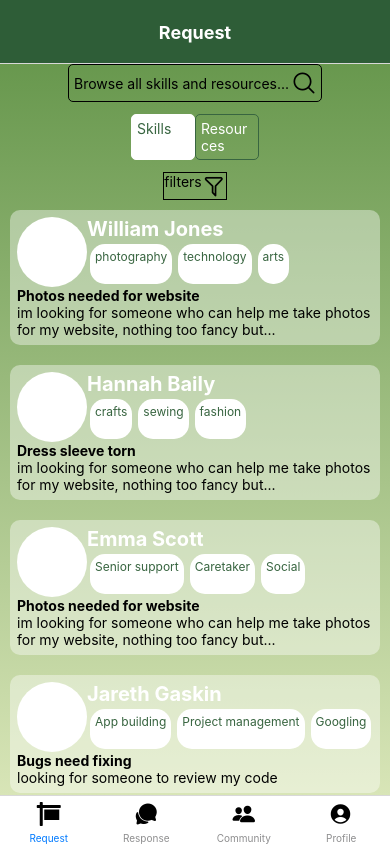
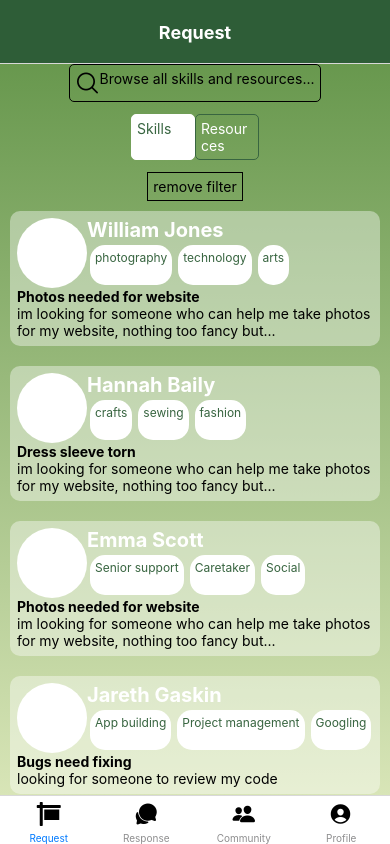
Before and after one commit to JarethG/Service, a React Native app: screen /Request in a window 390 px wide. Built offline with nearby package versions, Linux system fonts and the light colour scheme.

Commit message:
fixed searchable function to filter resource search results.

```diff
--- /dev/null
+++ b/Components/Search.js
@@ -0,0 +1,67 @@
+import {Alert, FlatList, Modal, Text, TextInput, TouchableOpacity, View} from "react-native";
+import {AntDesign} from "@expo/vector-icons";
+import {useState} from "react";
+import lists from "../JSONS/Filters.json"
+
+export default function Search({result}) {
+    const tools = lists.Tools
+
+    const [searching, setSearching] = useState(false)
+    const [searchText, setSearchText] = useState();
+
+
+    const [searchSuggestions, setSearchSuggestions] = useState(tools)
+
+    function searchFilter(text) {
+        setSearchText(text)
+        let filtered = tools.filter((tool) => {
+            return tool.indexOf(text) > -1;
+        })
+        text == "" ? setSearchText(null) : null
+        filtered.length == 0 ?
+            setSearchSuggestions(["sorry, nothing fits that query"])
+            :
+            setSearchSuggestions(filtered)
+
+    }
+
+    const renderItem = ({item}) => {
+        return (
+            <TouchableOpacity onPress={()=>{
+                result(item)
+                setSearching(false)
+            }} style={{alignSelf:"center"}}>
+                <Text style={{backgroundColor:'#88ff11', borderRadius: 10, margin: 1,padding:5,fontSize:20,fontWeight:'bold'}}>{item}</Text>
+            </TouchableOpacity>
+        )
+    }
+
+    return (
+        <View>
+            <TouchableOpacity style={{flexDirection: "row", padding: 5, borderWidth: 1, borderRadius: 5}}
+                              onPress={() => setSearching(true)}>
+                <AntDesign name="search1" size={24} color="black"/>
+                <Text>Browse all skills and resources...</Text>
+            </TouchableOpacity>
+            {searching ?
+                <Modal
+                    onRequestClose={() => {
+                        setSearching(false);
+                    }}>
+                    <View style={{flexDirection: "row", padding: 5, borderWidth: 1, borderRadius: 5}}>
+                        <AntDesign name="caretleft" size={24} color="black" onPress={() => setSearching(false)}/>
+                        <TextInput
+                            onChangeText={searchFilter}
+                            value={searchText}
+                            placeholder="Browse all skills and resources..."
+                        />
+                    </View>
+                    <FlatList data={searchSuggestions} keyExtractor={(item, index) => item} renderItem={renderItem}/>
+                </Modal>
+                :
+                null
+            }
+        </View>
+    );
+
+}
--- a/Components/Searchbar.js
+++ /dev/null
@@ -1,51 +0,0 @@
-import {FlatList, Text, TextInput, View} from "react-native";
-import {AntDesign} from "@expo/vector-icons";
-import {useState} from "react";
-import lists from '../JSONS/Filters.json'
-export default function Searchbar() {
-
-    const tools = lists.Tools
-    const [searchText, setSearchText] = useState();
-    const [searchSuggestions,setSearchSuggestions] = useState(tools)
-
-    function searchFilter(text) {
-        setSearchText(text)
-        let filtered = tools.filter((tool)=>{
-            return tool.indexOf(text) > -1;
-        })
-        text==""?setSearchText(null):null
-        filtered.length==0?
-            setSearchSuggestions(["sorry, nothing fits that query"])
-        :
-        setSearchSuggestions(filtered)
-
-    }
-
-
-    const dropdownItem = ({item}) => {
-        return (
-            <Text style={{backgroundColor:"white",borderRadius:5,margin:1}}>{item}</Text>
-        )
-    }
-
-    return(
-        <View>
-        <View style={{flexDirection: "row", padding: 5, borderWidth: 1, borderRadius: 5}}>
-            <TextInput
-                onChangeText={searchFilter}
-                value={searchText}
-                placeholder="Browse all skills and resources..."
-            />
-            <AntDesign name="search1" size={24} color="black"/>
-
-        </View>
-            {searchText!=null?<View style={{height:"50%"}}>
-                <FlatList
-                    data={searchSuggestions}
-                    keyExtractor={(item, index) => item}
-                    renderItem={dropdownItem}
-                />
-            </View>:null}
-        </View>
-    );
-}
--- a/Screens/Request.js
+++ b/Screens/Request.js
@@ -9,7 +9,6 @@ import {
 } from 'react-native';
 import {styles} from "../Styles";
 import {LinearGradient} from 'expo-linear-gradient';
-import {AntDesign} from '@expo/vector-icons';
 import {useState} from "react";
 import RequestCard from "../Components/RequestCard";
 import ToggleButtons from "../Components/ToggleButtons";
@@ -17,15 +16,26 @@ import Filters from "../Components/Filters";
 import skillRequests from '../JSONS/Skill_Requests.json';
 import resourceRequests from '../JSONS/Resource_Requests.json';
 import ToolCard from "../Components/ToolCard";
-import Searchbar from "../Components/Searchbar";
+import Search from "../Components/Search";
 
 export default function Request() {
 
 
+    const [resources,setResources]=useState(resourceRequests)
     const [searchToggle, setSearchToggle] = useState(true)
     const [filtersVisible, setFiltersVisible] = useState(false);
-    const [searching,setSearching] = useState(true)
+    const [searchResult,setSearchResult] = useState()
 
+    function filterRequests(tag){
+       let res = resourceRequests.filter((request)=>{
+            return request.tool==tag
+        })
+        setResources(res);
+    }
+
+    function removeFilter() {
+        setResources(resourceRequests);
+    }
 
     return (
         <LinearGradient
@@ -33,20 +43,19 @@ export default function Request() {
             start={[0, 0.5]}
             style={styles.background}
         >
-
-            <Searchbar/>
+            <Search result={(r)=>filterRequests(r)}/>
             <ToggleButtons titleLeft={"Skills"} titleRight={"Resources"} returnFunction={(r) => setSearchToggle(r)}/>
-            <TouchableOpacity style={{borderWidth: 1, flexDirection: "row"}} onPress={() => setFiltersVisible(true)}>
-                <Text>filters</Text>
-                <AntDesign name="filter" size={24} color="black"/>
+            <TouchableOpacity style={{borderWidth: 1, flexDirection: "row",padding:5}} onPress={() => removeFilter()}>
+                <Text>remove filter</Text>
             </TouchableOpacity>
+            <Text>{searchResult}</Text>
             <ScrollView style={{width: "100%"}}>
                 {searchToggle?
                 skillRequests.map((info, index) => {
                     return <RequestCard info={info} key={index}></RequestCard>
                 })
                 :
-                    resourceRequests.map((info, index) => {
+                    resources.map((info, index) => {
                         return <ToolCard info={info} key={index}></ToolCard>
                     })
                 }
```
